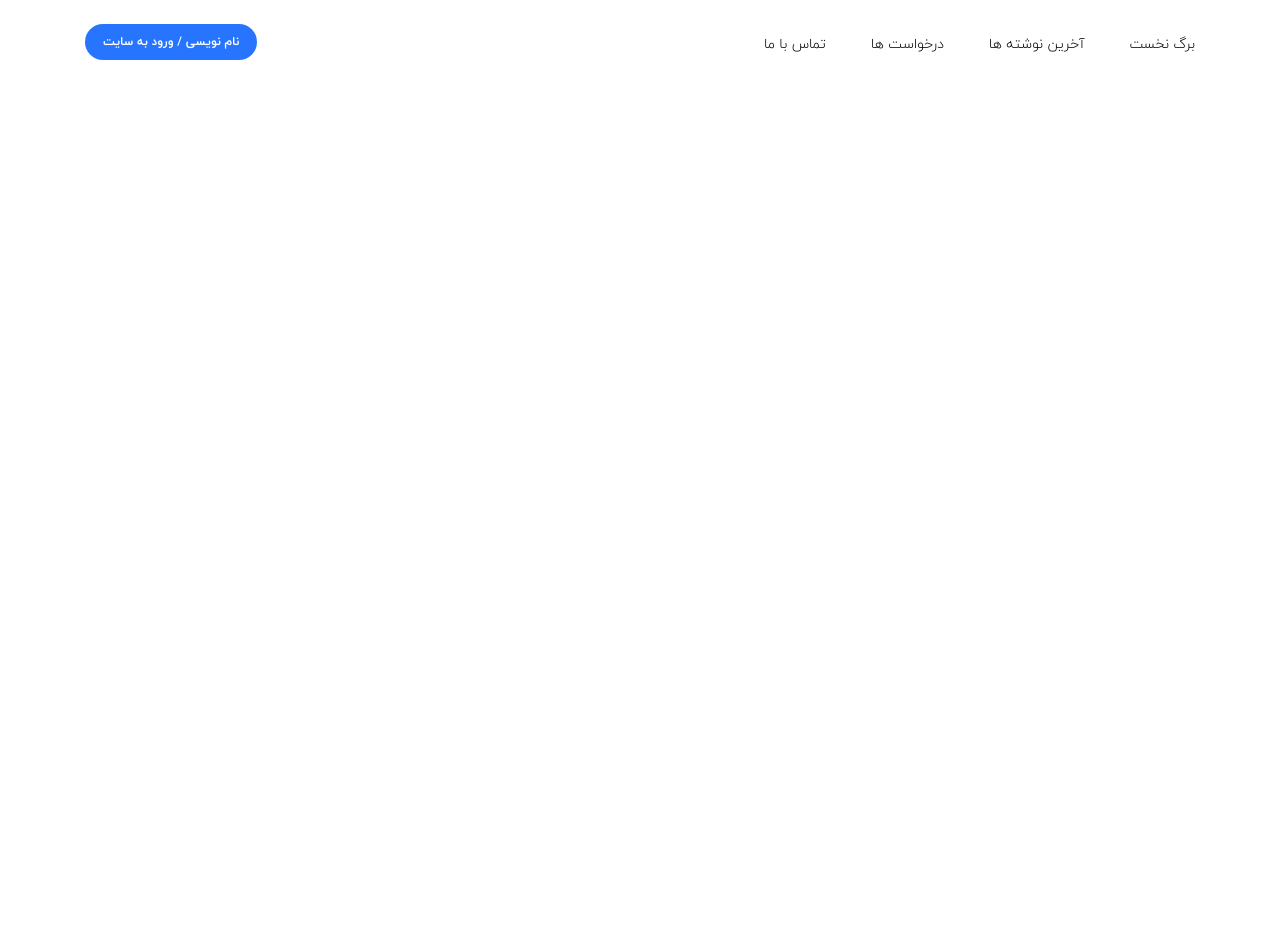
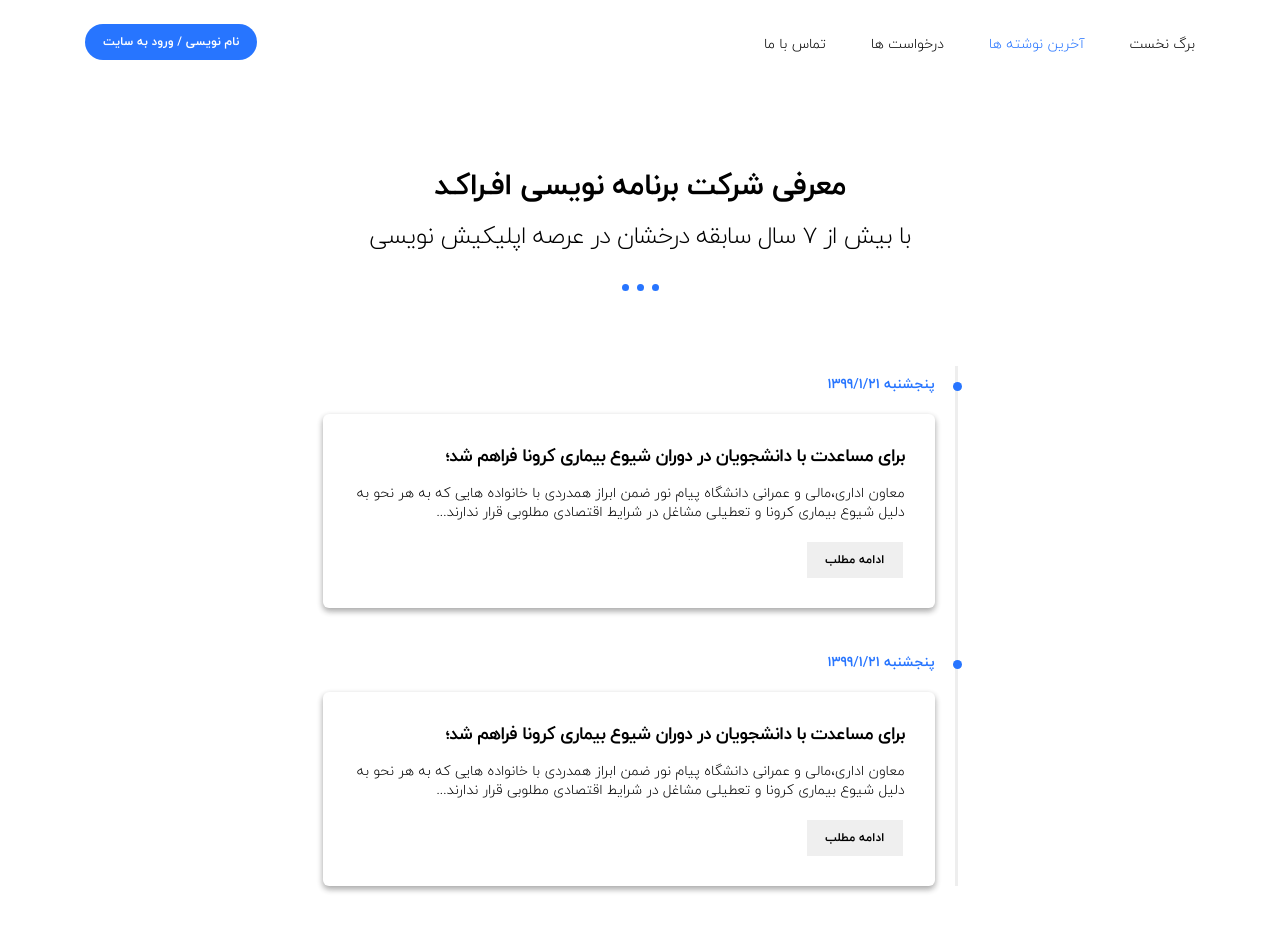
Before and after one commit to asharifineyestani/uni-front, a React (Create React App) app: page /posts in a window 1280 px wide. Before the commit the page ends 800 px from the top, so only its background shows below. Built offline with nearby package versions, Linux system fonts and the light colour scheme.

Commit message:
edit structure

```diff
--- a/src/App.js
+++ b/src/App.js
@@ -1,7 +1,7 @@
 import React from 'react';
 import { BrowserRouter as Router, Route } from 'react-router-dom'
 import Header from './components/Header'
-import Blog from './scenes/Blog'
+import Posts from './scenes/Posts'
 import './app.scss'
 
 function App() {
@@ -9,8 +9,8 @@
         <Router>
             <Header />
             <div className="app-wrapper">
-                <Route path="/blog">
-                    <Blog />
+                <Route path="/posts">
+                    <Posts />
                 </Route>
             </div>
         </Router>
--- a/src/components/Header.js
+++ b/src/components/Header.js
@@ -17,7 +17,7 @@
     <nav className="menu">
         <ul>
             <MenuItem to="/" title="برگ نخست" active={true} />
-            <MenuItem to="/blog" title="آخرین نوشته ها" />
+            <MenuItem to="/posts" title="آخرین نوشته ها" />
             <MenuItem to="/requests" title="درخواست ها" />
             <MenuItem to="/portfolios" title="تماس با ما" />
         </ul>
--- a/src/scenes/Blog.js
+++ b/src/scenes/Posts/index.js
@@ -1,8 +1,8 @@
 import React from 'react'
 import { Container, Row, Col } from 'react-grid-system'
-import Card from '../components/Card'
+import Card from '../../components/Card'
 
-export default () => {
+function Posts(props) {
     return (
         <section className="section section-blog">
             <Container>
@@ -23,3 +23,5 @@
         </section>
     )
 }
+
+export default Posts;
```
